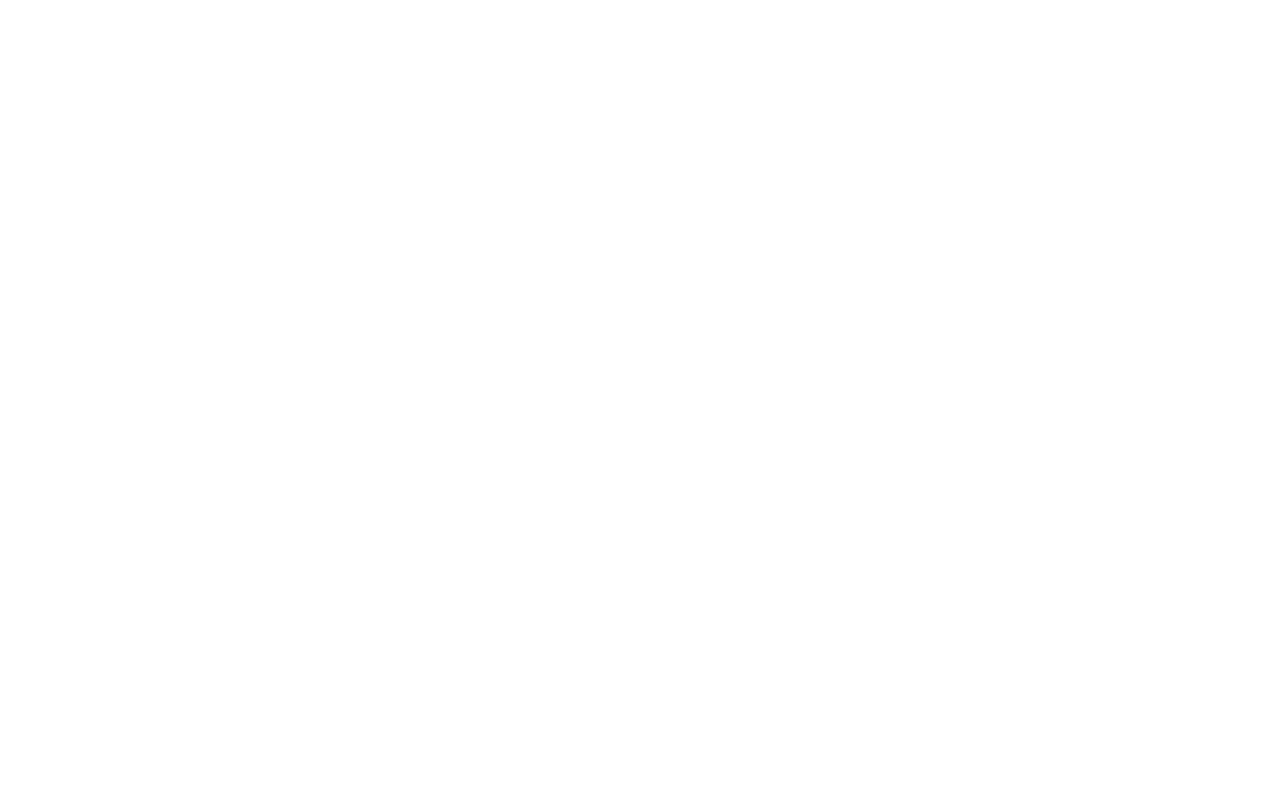
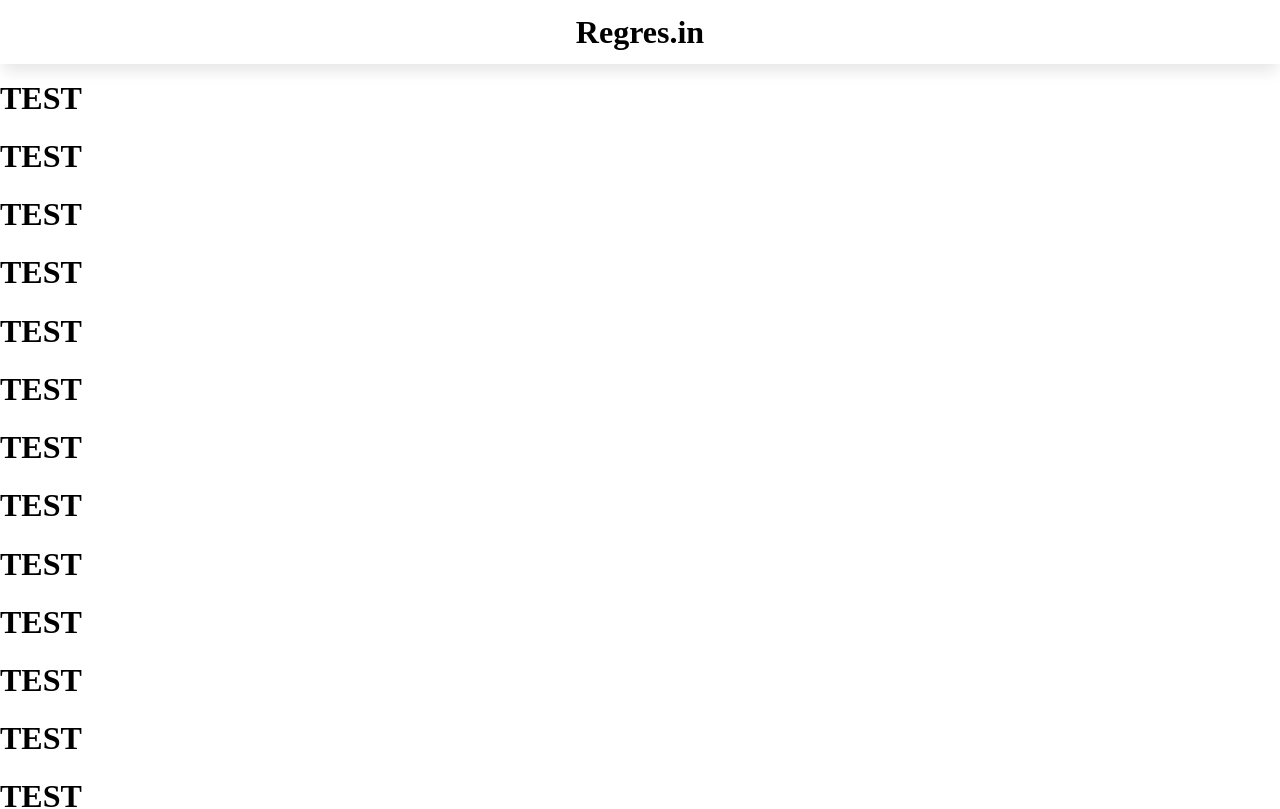
Before and after one commit to runewather/reqres-next-app, a Next.js app: page / in a window 1280 px wide. Shown: the top 809 px of the page. Built offline with nearby package versions, Linux system fonts and the light colour scheme.

Commit message:
Added AppBar component

```diff
--- /dev/null
+++ b/components/Navbar/AppBar.module.css
@@ -0,0 +1,11 @@
+.appBar {
+  position: fixed;
+  top: 0;
+  height: 64px;
+  width: 100%;
+  display: flex;
+  justify-content: center;
+  align-items: center;
+  background-color: white;
+  box-shadow: 0px 10px 15px -3px rgba(0,0,0,0.1);
+}
--- /dev/null
+++ b/components/Navbar/AppBar.tsx
@@ -0,0 +1,11 @@
+import styles from "./AppBar.module.css";
+
+const AppBar: React.FC = () => {
+  return (
+    <header className={styles.appBar}>
+      <h1>Regres.in</h1>
+    </header>
+  )
+}
+
+export default AppBar;
--- a/package.json
+++ b/package.json
@@ -10,6 +10,7 @@
   },
   "dependencies": {
     "next": "12.2.0",
+    "normalize.css": "^8.0.1",
     "react": "18.2.0",
     "react-dom": "18.2.0"
   },
--- a/pages/_app.tsx
+++ b/pages/_app.tsx
@@ -1,5 +1,6 @@
-import '../styles/globals.css'
 import type { AppProps } from 'next/app'
+
+import "normalize.css";
 
 function MyApp({ Component, pageProps }: AppProps) {
   return <Component {...pageProps} />
--- a/pages/index.tsx
+++ b/pages/index.tsx
@@ -1,16 +1,37 @@
 import type { NextPage } from 'next'
 import Head from 'next/head'
 
-const Home: NextPage = () => {
+import AppBar from '../components/Navbar/AppBar'
+
+const App: NextPage = () => {
   return (
     <div>
       <Head>
-        <title>Create Next App</title>
-        <meta name="description" content="Generated by create next app" />
+        <title>Regres next js app</title>
+        <meta name="description" content="A NextJS app using the regres.in API" />
         <link rel="icon" href="/favicon.ico" />
       </Head>
+      <AppBar />
+      <h1>TEST</h1>
+      <h1>TEST</h1>
+      <h1>TEST</h1>
+      <h1>TEST</h1>
+      <h1>TEST</h1>
+      <h1>TEST</h1>
+      <h1>TEST</h1>
+      <h1>TEST</h1>
+      <h1>TEST</h1>
+      <h1>TEST</h1>
+      <h1>TEST</h1>
+      <h1>TEST</h1>
+      <h1>TEST</h1>
+      <h1>TEST</h1>
+      <h1>TEST</h1>
+      <h1>TEST</h1>
+      <h1>TEST</h1>
+      <h1>TEST</h1>
     </div>
   )
 }
 
-export default Home
+export default App
--- a/styles/globals.css
+++ /dev/null
@@ -1,16 +0,0 @@
-html,
-body {
-  padding: 0;
-  margin: 0;
-  font-family: -apple-system, BlinkMacSystemFont, Segoe UI, Roboto, Oxygen,
-    Ubuntu, Cantarell, Fira Sans, Droid Sans, Helvetica Neue, sans-serif;
-}
-
-a {
-  color: inherit;
-  text-decoration: none;
-}
-
-* {
-  box-sizing: border-box;
-}
```
Also changed, not shown: layouts/layout.tsx (added, +7 -0 lines), 1 other file (tests, documents, lock files or other folders).
